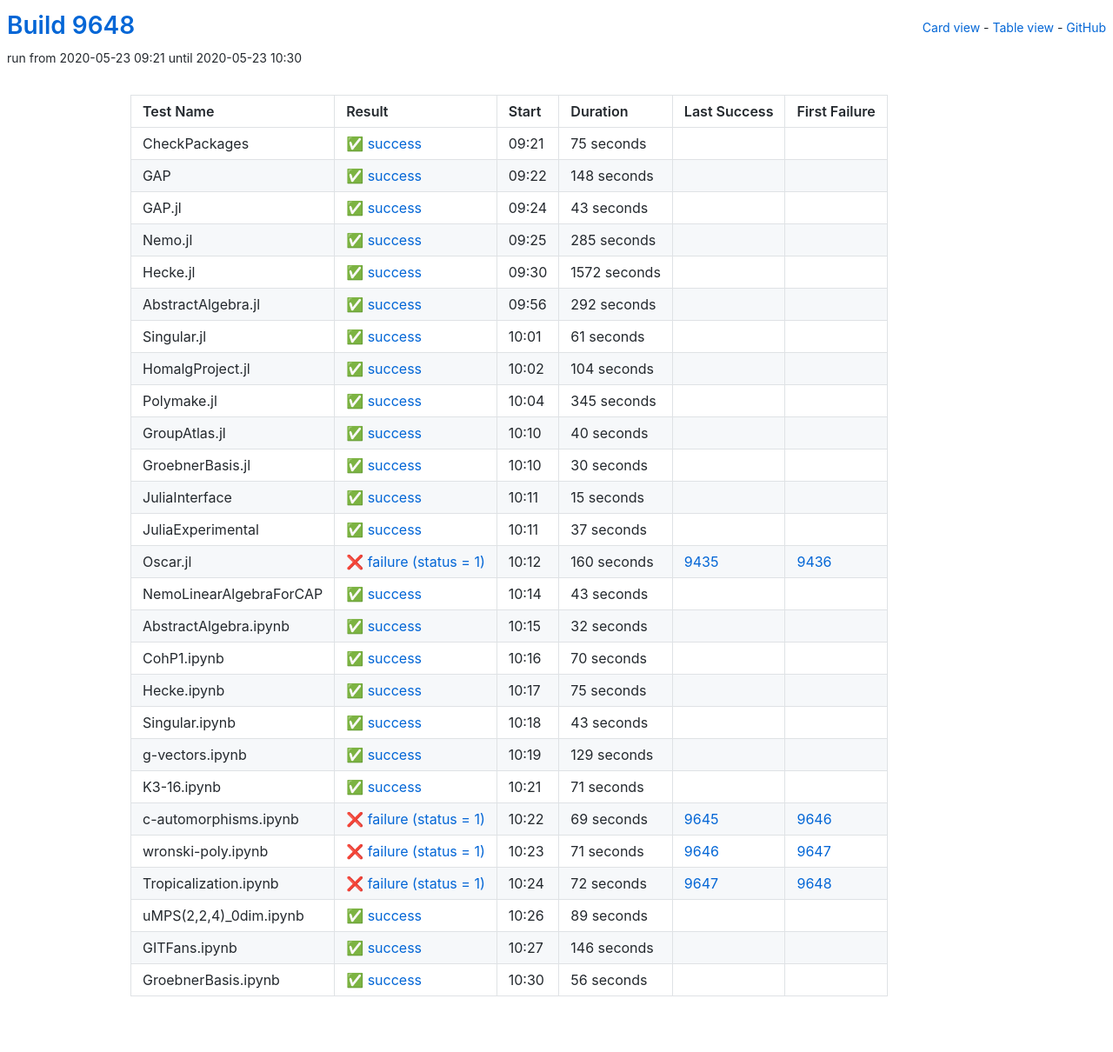
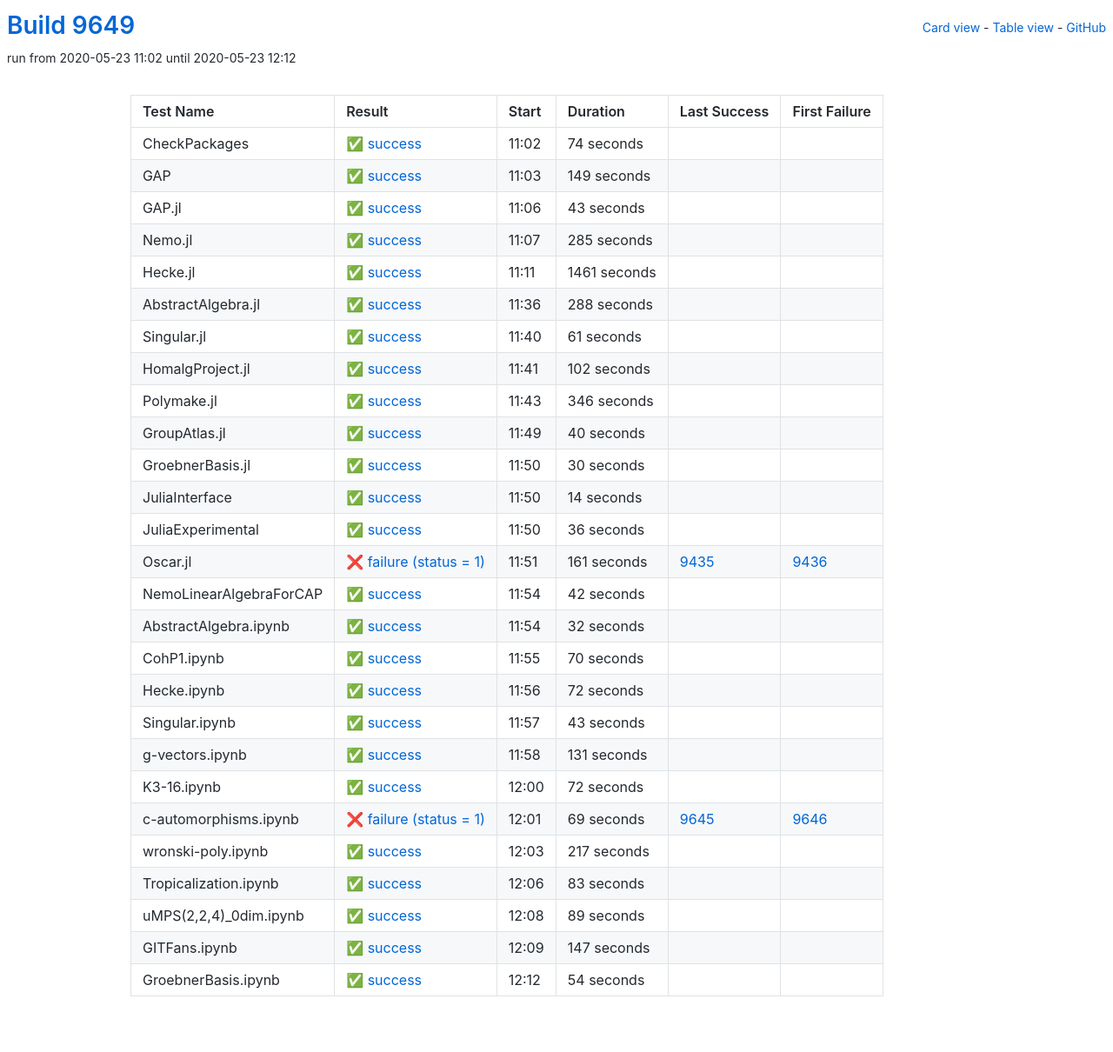
Before and after one commit to oscar-system/oscar-ci-status, a Jekyll site: the page built from table.html, in a window 1280 px wide. Shown: the whole page at 87% size. Built offline with Jekyll 4.4.1, drawn with Linux system fonts in a browser that asks for light colours.

Commit message:
Build 9649

```diff
--- a/_data/ci.yml
+++ b/_data/ci.yml
@@ -1,29 +1,29 @@
-build: 9648
-build_url: https://oscarci.mathematik.uni-kl.de/job/oscar/9648/
+build: 9649
+build_url: https://oscarci.mathematik.uni-kl.de/job/oscar/9649/
 job: oscar
 tests:
-- duration: 75
+- duration: 74
   exitcode: 0
   first_failure: false
   first_failure_url: null
   id: checkpackages
   last_success: false
   last_success_url: null
-  log: https://oscarci.mathematik.uni-kl.de/job/oscar/9648/artifact/logs/build-9648/CheckPackages.log
+  log: https://oscarci.mathematik.uni-kl.de/job/oscar/9649/artifact/logs/build-9649/CheckPackages.log
   name: CheckPackages
-  start: 2020-05-23 09:21
+  start: 2020-05-23 11:02
   status: success
   success: true
-- duration: 148
+- duration: 149
   exitcode: 0
   first_failure: false
   first_failure_url: null
   id: gap
   last_success: false
   last_success_url: null
-  log: https://oscarci.mathematik.uni-kl.de/job/oscar/9648/artifact/logs/build-9648/GAP.log
+  log: https://oscarci.mathematik.uni-kl.de/job/oscar/9649/artifact/logs/build-9649/GAP.log
   name: GAP
-  start: 2020-05-23 09:22
+  start: 2020-05-23 11:03
   status: success
   success: true
 - duration: 43
@@ -33,9 +33,9 @@
   id: gap-jl
   last_success: false
   last_success_url: null
-  log: https://oscarci.mathematik.uni-kl.de/job/oscar/9648/artifact/logs/build-9648/GAP.jl.log
+  log: https://oscarci.mathematik.uni-kl.de/job/oscar/9649/artifact/logs/build-9649/GAP.jl.log
   name: GAP.jl
-  start: 2020-05-23 09:24
+  start: 2020-05-23 11:06
   status: success
   success: true
 - duration: 285
@@ -45,33 +45,33 @@
   id: nemo-jl
   last_success: false
   last_success_url: null
-  log: https://oscarci.mathematik.uni-kl.de/job/oscar/9648/artifact/logs/build-9648/Nemo.jl.log
+  log: https://oscarci.mathematik.uni-kl.de/job/oscar/9649/artifact/logs/build-9649/Nemo.jl.log
   name: Nemo.jl
-  start: 2020-05-23 09:25
+  start: 2020-05-23 11:07
   status: success
   success: true
-- duration: 1572
+- duration: 1461
   exitcode: 0
   first_failure: false
   first_failure_url: null
   id: hecke-jl
   last_success: false
   last_success_url: null
-  log: https://oscarci.mathematik.uni-kl.de/job/oscar/9648/artifact/logs/build-9648/Hecke.jl.log
+  log: https://oscarci.mathematik.uni-kl.de/job/oscar/9649/artifact/logs/build-9649/Hecke.jl.log
   name: Hecke.jl
-  start: 2020-05-23 09:30
+  start: 2020-05-23 11:11
   status: success
   success: true
-- duration: 292
+- duration: 288
   exitcode: 0
   first_failure: false
   first_failure_url: null
   id: abstractalgebra-jl
   last_success: false
   last_success_url: null
-  log: https://oscarci.mathematik.uni-kl.de/job/oscar/9648/artifact/logs/build-9648/AbstractAlgebra.jl.log
+  log: https://oscarci.mathematik.uni-kl.de/job/oscar/9649/artifact/logs/build-9649/AbstractAlgebra.jl.log
   name: AbstractAlgebra.jl
-  start: 2020-05-23 09:56
+  start: 2020-05-23 11:36
   status: success
   success: true
 - duration: 61
@@ -81,33 +81,33 @@
   id: singular-jl
   last_success: false
   last_success_url: null
-  log: https://oscarci.mathematik.uni-kl.de/job/oscar/9648/artifact/logs/build-9648/Singular.jl.log
+  log: https://oscarci.mathematik.uni-kl.de/job/oscar/9649/artifact/logs/build-9649/Singular.jl.log
   name: Singular.jl
-  start: 2020-05-23 10:01
+  start: 2020-05-23 11:40
   status: success
   success: true
-- duration: 104
+- duration: 102
   exitcode: 0
   first_failure: false
   first_failure_url: null
   id: homalgproject-jl
   last_success: false
   last_success_url: null
-  log: https://oscarci.mathematik.uni-kl.de/job/oscar/9648/artifact/logs/build-9648/HomalgProject.jl.log
+  log: https://oscarci.mathematik.uni-kl.de/job/oscar/9649/artifact/logs/build-9649/HomalgProject.jl.log
   name: HomalgProject.jl
-  start: 2020-05-23 10:02
+  start: 2020-05-23 11:41
   status: success
   success: true
-- duration: 345
+- duration: 346
   exitcode: 0
   first_failure: false
   first_failure_url: null
   id: polymake-jl
   last_success: false
   last_success_url: null
-  log: https://oscarci.mathematik.uni-kl.de/job/oscar/9648/artifact/logs/build-9648/Polymake.jl.log
+  log: https://oscarci.mathematik.uni-kl.de/job/oscar/9649/artifact/logs/build-9649/Polymake.jl.log
   name: Polymake.jl
-  start: 2020-05-23 10:04
+  start: 2020-05-23 11:43
   status: success
   success: true
 - duration: 40
@@ -117,9 +117,9 @@
   id: groupatlas-jl
   last_success: false
   last_success_url: null
-  log: https://oscarci.mathematik.uni-kl.de/job/oscar/9648/artifact/logs/build-9648/GroupAtlas.jl.log
+  log: https://oscarci.mathematik.uni-kl.de/job/oscar/9649/artifact/logs/build-9649/GroupAtlas.jl.log
   name: GroupAtlas.jl
-  start: 2020-05-23 10:10
+  start: 2020-05-23 11:49
   status: success
   success: true
 - duration: 30
@@ -129,57 +129,57 @@
   id: groebnerbasis-jl
   last_success: false
   last_success_url: null
-  log: https://oscarci.mathematik.uni-kl.de/job/oscar/9648/artifact/logs/build-9648/GroebnerBasis.jl.log
+  log: https://oscarci.mathematik.uni-kl.de/job/oscar/9649/artifact/logs/build-9649/GroebnerBasis.jl.log
   name: GroebnerBasis.jl
-  start: 2020-05-23 10:10
+  start: 2020-05-23 11:50
   status: success
   success: true
-- duration: 15
+- duration: 14
   exitcode: 0
   first_failure: false
   first_failure_url: null
   id: juliainterface
   last_success: false
   last_success_url: null
-  log: https://oscarci.mathematik.uni-kl.de/job/oscar/9648/artifact/logs/build-9648/JuliaInterface.log
+  log: https://oscarci.mathematik.uni-kl.de/job/oscar/9649/artifact/logs/build-9649/JuliaInterface.log
   name: JuliaInterface
-  start: 2020-05-23 10:11
+  start: 2020-05-23 11:50
   status: success
   success: true
-- duration: 37
+- duration: 36
   exitcode: 0
   first_failure: false
   first_failure_url: null
   id: juliaexperimental
   last_success: false
   last_success_url: null
-  log: https://oscarci.mathematik.uni-kl.de/job/oscar/9648/artifact/logs/build-9648/JuliaExperimental.log
+  log: https://oscarci.mathematik.uni-kl.de/job/oscar/9649/artifact/logs/build-9649/JuliaExperimental.log
   name: JuliaExperimental
-  start: 2020-05-23 10:11
+  start: 2020-05-23 11:50
   status: success
   success: true
-- duration: 160
+- duration: 161
   exitcode: 1
   first_failure: 9436
   first_failure_url: https://oscarci.mathematik.uni-kl.de/job/oscar/9436/
   id: oscar-jl
   last_success: 9435
   last_success_url: https://oscarci.mathematik.uni-kl.de/job/oscar/9435/
-  log: https://oscarci.mathematik.uni-kl.de/job/oscar/9648/artifact/logs/build-9648/Oscar.jl.log
+  log: https://oscarci.mathematik.uni-kl.de/job/oscar/9649/artifact/logs/build-9649/Oscar.jl.log
   name: Oscar.jl
-  start: 2020-05-23 10:12
+  start: 2020-05-23 11:51
   status: failure
   success: false
-- duration: 43
+- duration: 42
   exitcode: 0
   first_failure: false
   first_failure_url: null
   id: nemolinearalgebraforcap
   last_success: false
   last_success_url: null
-  log: https://oscarci.mathematik.uni-kl.de/job/oscar/9648/artifact/logs/build-9648/NemoLinearAlgebraForCAP.log
+  log: https://oscarci.mathematik.uni-kl.de/job/oscar/9649/artifact/logs/build-9649/NemoLinearAlgebraForCAP.log
   name: NemoLinearAlgebraForCAP
-  start: 2020-05-23 10:14
+  start: 2020-05-23 11:54
   status: success
   success: true
 - duration: 32
@@ -189,9 +189,9 @@
   id: abstractalgebra-ipynb
   last_success: false
   last_success_url: null
-  log: https://oscarci.mathematik.uni-kl.de/job/oscar/9648/artifact/logs/build-9648/AbstractAlgebra.ipynb.log
+  log: https://oscarci.mathematik.uni-kl.de/job/oscar/9649/artifact/logs/build-9649/AbstractAlgebra.ipynb.log
   name: AbstractAlgebra.ipynb
-  start: 2020-05-23 10:15
+  start: 2020-05-23 11:54
   status: success
   success: true
 - duration: 70
@@ -201,21 +201,21 @@
   id: cohp1-ipynb
   last_success: false
   last_success_url: null
-  log: https://oscarci.mathematik.uni-kl.de/job/oscar/9648/artifact/logs/build-9648/CohP1.ipynb.log
+  log: https://oscarci.mathematik.uni-kl.de/job/oscar/9649/artifact/logs/build-9649/CohP1.ipynb.log
   name: CohP1.ipynb
-  start: 2020-05-23 10:16
+  start: 2020-05-23 11:55
   status: success
   success: true
-- duration: 75
+- duration: 72
   exitcode: 0
   first_failure: false
   first_failure_url: null
   id: hecke-ipynb
   last_success: false
   last_success_url: null
-  log: https://oscarci.mathematik.uni-kl.de/job/oscar/9648/artifact/logs/build-9648/Hecke.ipynb.log
+  log: https://oscarci.mathematik.uni-kl.de/job/oscar/9649/artifact/logs/build-9649/Hecke.ipynb.log
   name: Hecke.ipynb
-  start: 2020-05-23 10:17
+  start: 2020-05-23 11:56
   status: success
   success: true
 - duration: 43
@@ -225,33 +225,33 @@
   id: singular-ipynb
   last_success: false
   last_success_url: null
-  log: https://oscarci.mathematik.uni-kl.de/job/oscar/9648/artifact/logs/build-9648/Singular.ipynb.log
+  log: https://oscarci.mathematik.uni-kl.de/job/oscar/9649/artifact/logs/build-9649/Singular.ipynb.log
   name: Singular.ipynb
-  start: 2020-05-23 10:18
+  start: 2020-05-23 11:57
   status: success
   success: true
-- duration: 129
+- duration: 131
   exitcode: 0
   first_failure: false
   first_failure_url: null
   id: g-vectors-ipynb
   last_success: false
   last_success_url: null
-  log: https://oscarci.mathematik.uni-kl.de/job/oscar/9648/artifact/logs/build-9648/g-vectors.ipynb.log
+  log: https://oscarci.mathematik.uni-kl.de/job/oscar/9649/artifact/logs/build-9649/g-vectors.ipynb.log
   name: g-vectors.ipynb
-  start: 2020-05-23 10:19
+  start: 2020-05-23 11:58
   status: success
   success: true
-- duration: 71
+- duration: 72
   exitcode: 0
   first_failure: false
   first_failure_url: null
   id: k3-16-ipynb
   last_success: false
   last_success_url: null
-  log: https://oscarci.mathematik.uni-kl.de/job/oscar/9648/artifact/logs/build-9648/K3-16.ipynb.log
+  log: https://oscarci.mathematik.uni-kl.de/job/oscar/9649/artifact/logs/build-9649/K3-16.ipynb.log
   name: K3-16.ipynb
-  start: 2020-05-23 10:21
+  start: 2020-05-23 12:00
   status: success
   success: true
 - duration: 69
@@ -261,35 +261,35 @@
   id: c-automorphisms-ipynb
   last_success: 9645
   last_success_url: https://oscarci.mathematik.uni-kl.de/job/oscar/9645/
-  log: https://oscarci.mathematik.uni-kl.de/job/oscar/9648/artifact/logs/build-9648/c-automorphisms.ipynb.log
+  log: https://oscarci.mathematik.uni-kl.de/job/oscar/9649/artifact/logs/build-9649/c-automorphisms.ipynb.log
   name: c-automorphisms.ipynb
-  start: 2020-05-23 10:22
+  start: 2020-05-23 12:01
   status: failure
   success: false
-- duration: 71
-  exitcode: 1
-  first_failure: 9647
-  first_failure_url: https://oscarci.mathematik.uni-kl.de/job/oscar/9647/
+- duration: 217
+  exitcode: 0
+  first_failure: false
+  first_failure_url: null
   id: wronski-poly-ipynb
-  last_success: 9646
-  last_success_url: https://oscarci.mathematik.uni-kl.de/job/oscar/9646/
-  log: https://oscarci.mathematik.uni-kl.de/job/oscar/9648/artifact/logs/build-9648/wronski-poly.ipynb.log
+  last_success: false
+  last_success_url: null
+  log: https://oscarci.mathematik.uni-kl.de/job/oscar/9649/artifact/logs/build-9649/wronski-poly.ipynb.log
   name: wronski-poly.ipynb
-  start: 2020-05-23 10:23
-  status: failure
-  success: false
-- duration: 72
-  exitcode: 1
-  first_failure: 9648
-  first_failure_url: https://oscarci.mathematik.uni-kl.de/job/oscar/9648/
+  start: 2020-05-23 12:03
+  status: success
+  success: true
+- duration: 83
+  exitcode: 0
+  first_failure: false
+  first_failure_url: null
   id: tropicalization-ipynb
-  last_success: 9647
-  last_success_url: https://oscarci.mathematik.uni-kl.de/job/oscar/9647/
-  log: https://oscarci.mathematik.uni-kl.de/job/oscar/9648/artifact/logs/build-9648/Tropicalization.ipynb.log
+  last_success: false
+  last_success_url: null
+  log: https://oscarci.mathematik.uni-kl.de/job/oscar/9649/artifact/logs/build-9649/Tropicalization.ipynb.log
   name: Tropicalization.ipynb
-  start: 2020-05-23 10:24
-  status: failure
-  success: false
+  start: 2020-05-23 12:06
+  status: success
+  success: true
 - duration: 89
   exitcode: 0
   first_failure: false
@@ -297,32 +297,32 @@
   id: umps-2-2-4-0dim-ipynb
   last_success: false
   last_success_url: null
-  log: https://oscarci.mathematik.uni-kl.de/job/oscar/9648/artifact/logs/build-9648/uMPS-2-2-4-_0dim.ipynb.log
+  log: https://oscarci.mathematik.uni-kl.de/job/oscar/9649/artifact/logs/build-9649/uMPS-2-2-4-_0dim.ipynb.log
   name: uMPS(2,2,4)_0dim.ipynb
-  start: 2020-05-23 10:26
+  start: 2020-05-23 12:08
   status: success
   success: true
-- duration: 146
+- duration: 147
   exitcode: 0
   first_failure: false
   first_failure_url: null
   id: gitfans-ipynb
   last_success: false
   last_success_url: null
-  log: https://oscarci.mathematik.uni-kl.de/job/oscar/9648/artifact/logs/build-9648/GITFans.ipynb.log
+  log: https://oscarci.mathematik.uni-kl.de/job/oscar/9649/artifact/logs/build-9649/GITFans.ipynb.log
   name: GITFans.ipynb
-  start: 2020-05-23 10:27
+  start: 2020-05-23 12:09
   status: success
   success: true
-- duration: 56
+- duration: 54
   exitcode: 0
   first_failure: false
   first_failure_url: null
   id: groebnerbasis-ipynb
   last_success: false
   last_success_url: null
-  log: https://oscarci.mathematik.uni-kl.de/job/oscar/9648/artifact/logs/build-9648/GroebnerBasis.ipynb.log
+  log: https://oscarci.mathematik.uni-kl.de/job/oscar/9649/artifact/logs/build-9649/GroebnerBasis.ipynb.log
   name: GroebnerBasis.ipynb
-  start: 2020-05-23 10:30
+  start: 2020-05-23 12:12
   status: success
   success: true
```
Also changed, not shown: README.md.
